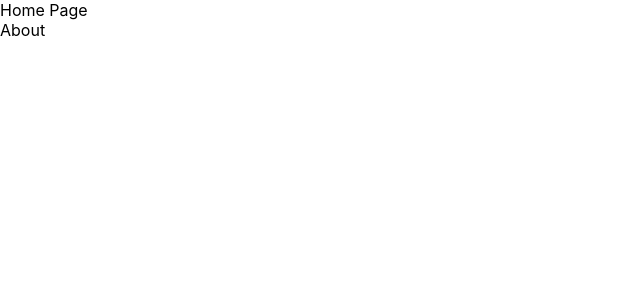
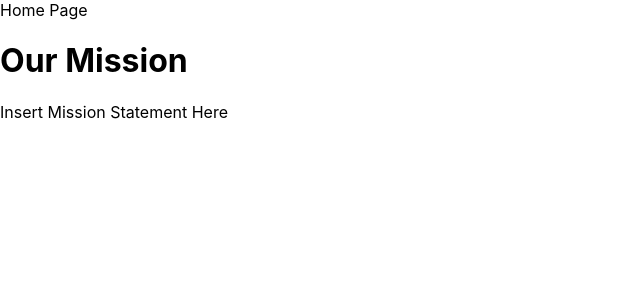
Before and after one commit to samderanova/MappingForGood, a React (Create React App) app in the folder frontend/: page / in a window 1280 px wide. Shown: the top 300 px of the page, without its empty margins (0-640 px from the left). Built offline with nearby package versions, Linux system fonts and the light colour scheme.

Commit message:
About Page

```diff
--- a/frontend/package.json
+++ b/frontend/package.json
@@ -11,6 +11,7 @@
     "react-router": "^5.2.0",
     "react-router-dom": "^5.2.0",
     "react-scripts": "4.0.2",
+    "typescript": "^4.1.5",
     "web-vitals": "^1.1.0"
   },
   "scripts": {
--- a/frontend/src/components/About.js
+++ b/frontend/src/components/About.js
@@ -2,6 +2,12 @@ import React from 'react';
 
 export default function About() {
     return(
-        <div>About</div>
+    <div className="About">
+      <h1>Our Mission</h1>
+    <p>
+        Insert Mission Statement Here
+    </p>
+
+    </div>
     )
 }
```
Also changed, not shown: 1 other file (tests, documents, lock files or other folders).
